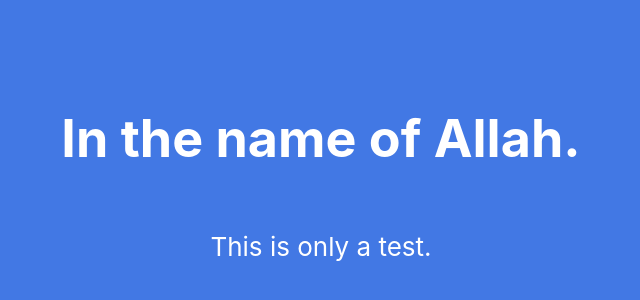
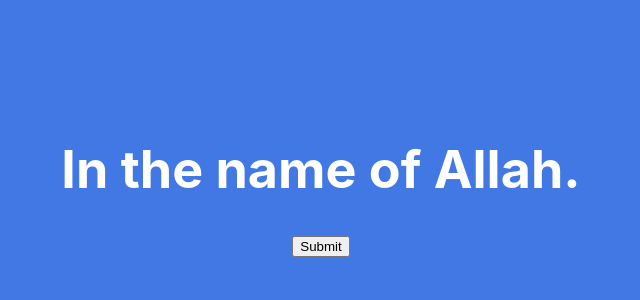
Before and after one commit to daisym18/Parnian, a React (Create React App) app: page / in a window 1280 px wide. Shown: the part 220-520 px from the top of the page, without its empty margins (319-959 px from the left). Built offline with nearby package versions, Linux system fonts and the light colour scheme.

Commit message:
Partial change to test commit.

```diff
--- a/src/App.js
+++ b/src/App.js
@@ -6,9 +6,8 @@ function App() {
     <div className="App">
       <header className="App-header">
         <h1>In the name of Allah.</h1>
-        <p>
-          This is only a test.
-        </p>
+        <input type="submit" value="Submit"/>
+
       </header>
     </div>
   );
```
